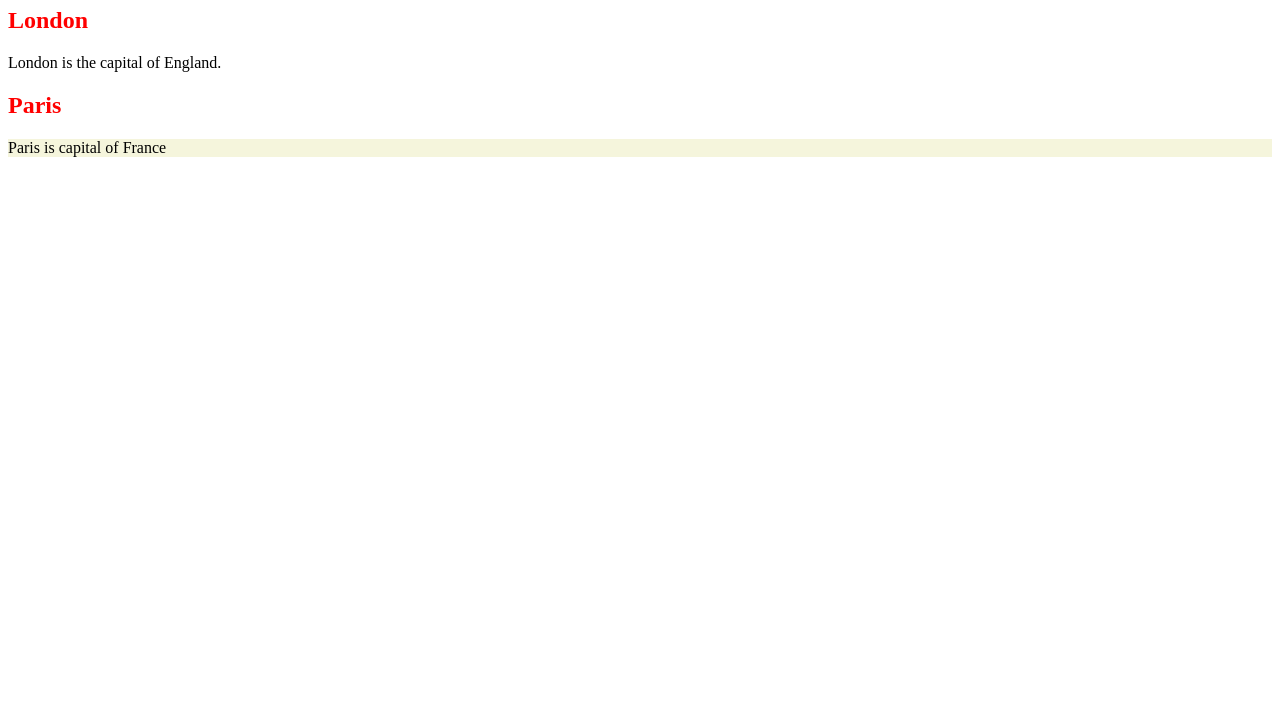
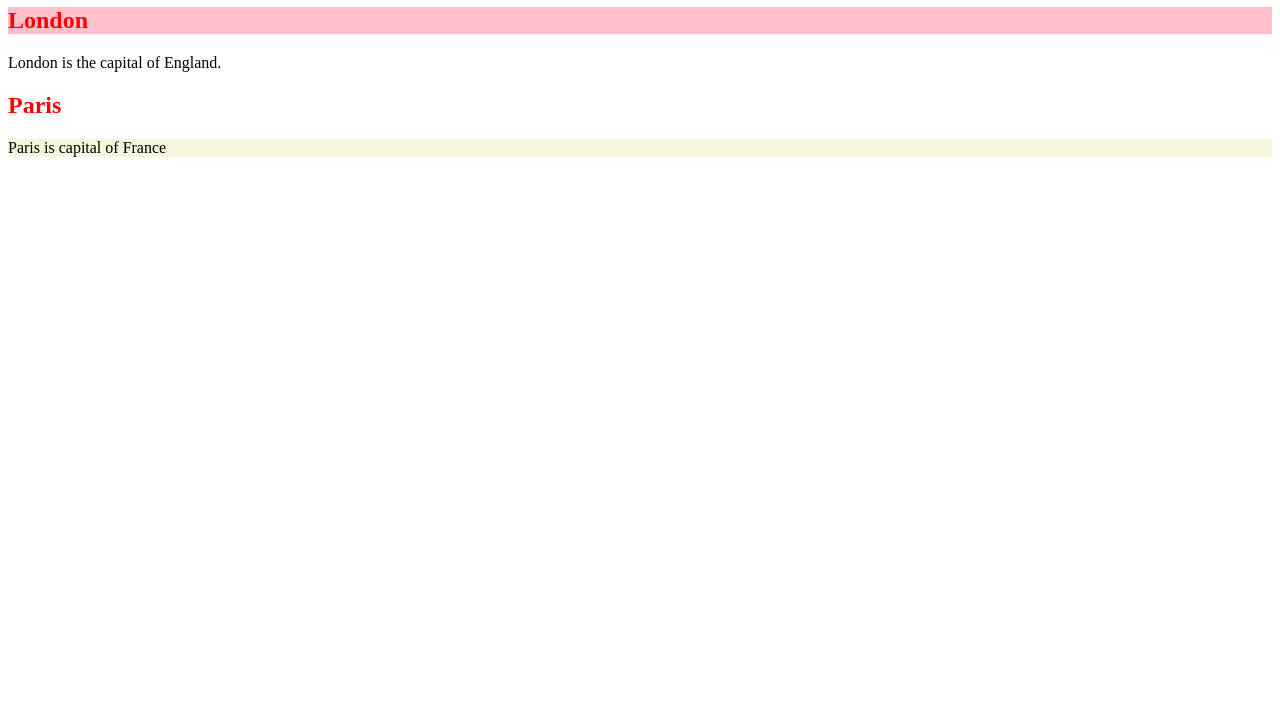
Before and after one commit to Ghiervis/webtechgat, a plain HTML site: page index.html in a window 1280 px wide. Shown: the part 73-800 px from the top of the page. Drawn offline with Linux system fonts and the light colour scheme.

Commit message:
uses id to style

```diff
--- a/index.html
+++ b/index.html
@@ -7,7 +7,7 @@
     </head>
     <body>
         <h1 class="headings">Capital</h1>
-        <h2 class="headings">London</h2>
+        <h2 class="headings" id="londonheading">London</h2>
         <p>London is the capital of England.</p>
         <h2 class="headings">Paris</h2>
         <p class="parispara"> Paris is capital of France</p>
```
